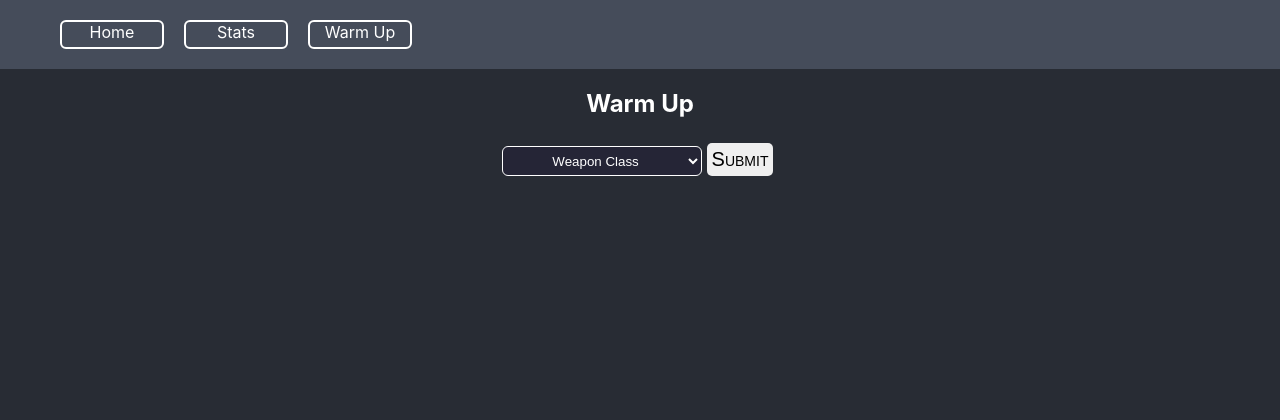
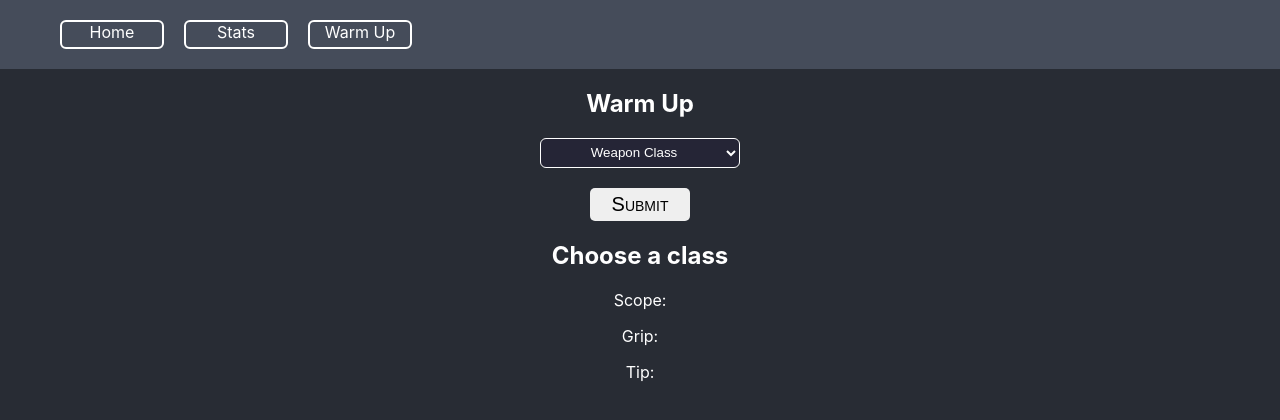
Before and after one commit to Jfadelli/pubg-stats, a React (Create React App) app: page /warm-up in a window 1280 px wide. Shown: the top 420 px of the page. Built offline with nearby package versions, Linux system fonts and the light colour scheme.

Commit message:
warm up complete

```diff
--- a/src/App.css
+++ b/src/App.css
@@ -180,6 +180,8 @@ hr{
   display: flex;
   flex-direction: column;
   justify-content: center;
+  /* background-color:pink; */
+  align-items: center;;
 
 }
 
@@ -192,3 +194,8 @@ hr{
   color: white;
   background-color:rgb(37, 37, 54)
 }
+
+.submit-button{
+  margin: 20px 0 0 0;
+  width: 100px;
+}
--- a/src/components/WarmUp.js
+++ b/src/components/WarmUp.js
@@ -1,68 +1,77 @@
-import { useState } from 'react'
+import { useState, useEffect } from 'react'
 import { Armory } from '../data/WarmUpData.js'
 const WarmUp = () => {
-    const [userInput, SetUserInput] = useState('')
     const [selection, setSelection] = useState('')
-    let gunSelection = Object.keys(Armory)
-    gunSelection.unshift('Weapon Class')
+    const [currLoadout, setCurrLoadout] = useState({
+         currWeapon : "",
+         currScope : "",
+         currTip : "",
+         currGrip : "",
+    }
+    )
+    let weaponClass = Object.keys(Armory)
+    weaponClass.unshift('Weapon Class')
 
-    const continueCheck = () => {
+    const handleSubmit = (e) => {
+        pick()
 
     }
-
     const handleChange = (e) => {
         e.preventDefault()
-        setSelection(e.target.value)
-        pick()
-    }
-
-
-    const handleSubmit = (e) => {
-        e.preventDefault()
-
-        console.log(e.target.value)
+        setSelection(Armory[e.target.value])
     }
 
     const pick = () => {
-        console.log(Armory.AR.length)
-        console.log(selection)
-        console.log(Armory)
-        // console.log(Object.keys(Armory.selection))
-        // let weapon = Armory.selection[Math.floor(Math.random() * Armory.selection.length)]
-        // console.log(weapon)
+        try {
+            let weaponsList = Object.keys(selection)
+            let currWeapon = weaponsList[Math.floor(Math.random() * weaponsList.length)]
+            let scopesList = selection[currWeapon]['scopes']
+            let currScope = scopesList[Math.floor(Math.random() * scopesList.length)]
+            let tipsList = selection[currWeapon]['tips']
+            let currTip = scopesList[Math.floor(Math.random() * tipsList.length)]
+            let gripsList = selection[currWeapon]['grips']
+            let currGrip = gripsList[Math.floor(Math.random() * gripsList.length)]
+            setCurrLoadout({
+                currWeapon: currWeapon,
+                currScope: currScope,
+                currTip: currTip,
+                currGrip: currGrip,
+            })
+        } catch(e) {
+            console.log('error', e)
+        }
     }
 
-
-
-
-
-
-
-    // while (running === true) {
-
-    // }
-
-
-    // const main = () => {
-
-
-    // }
+    useEffect(() => {
+        pick()
+        //eslint-disable-next-line
+    }, [selection])
 
     return (
         <div className="warm-up-wrapper">
             <h2>Warm Up</h2>
             <form >
-                <select onChange={handleChange}className="warm-up-input" id="userInput" placeholder="Weapon">
-                    {gunSelection.map(e=> {
+                <select onChange={handleChange} className="warm-up-input" id="userInput" placeholder="Weapon">
+                    {weaponClass.map(e => {
                         return (
-                            <option name={e}value={e}>{e}</option>
+                            <option name={e} value={e}>{e}</option>
                         )
                     })}
                 </select>
-                <button type="button" onClick={handleSubmit}>Submit</button>
+
             </form>
+            <button  className="submit-button" type="button" onClick={handleSubmit}>Submit</button>
+            <div className="weapon-card">
+                <div className="weapon">
+                    {/* <img alt="weapon"></img> */}
+                    <h2>{currLoadout.currWeapon ? currLoadout.currWeapon : "Choose a class"}</h2>
+                    <p class="attachments">Scope: {currLoadout.currScope ? currLoadout.currScope:"" }</p>
+                    <p class="attachments">Grip: {currLoadout.currGrip ? currLoadout.currGrip:"" } </p>
+                    <p class="attachments">Tip: {currLoadout.currTip ? currLoadout.currTip:"" } </p>
+
+                </div>
+            </div>
 
         </div>);
 }
-
 export default WarmUp;
```
